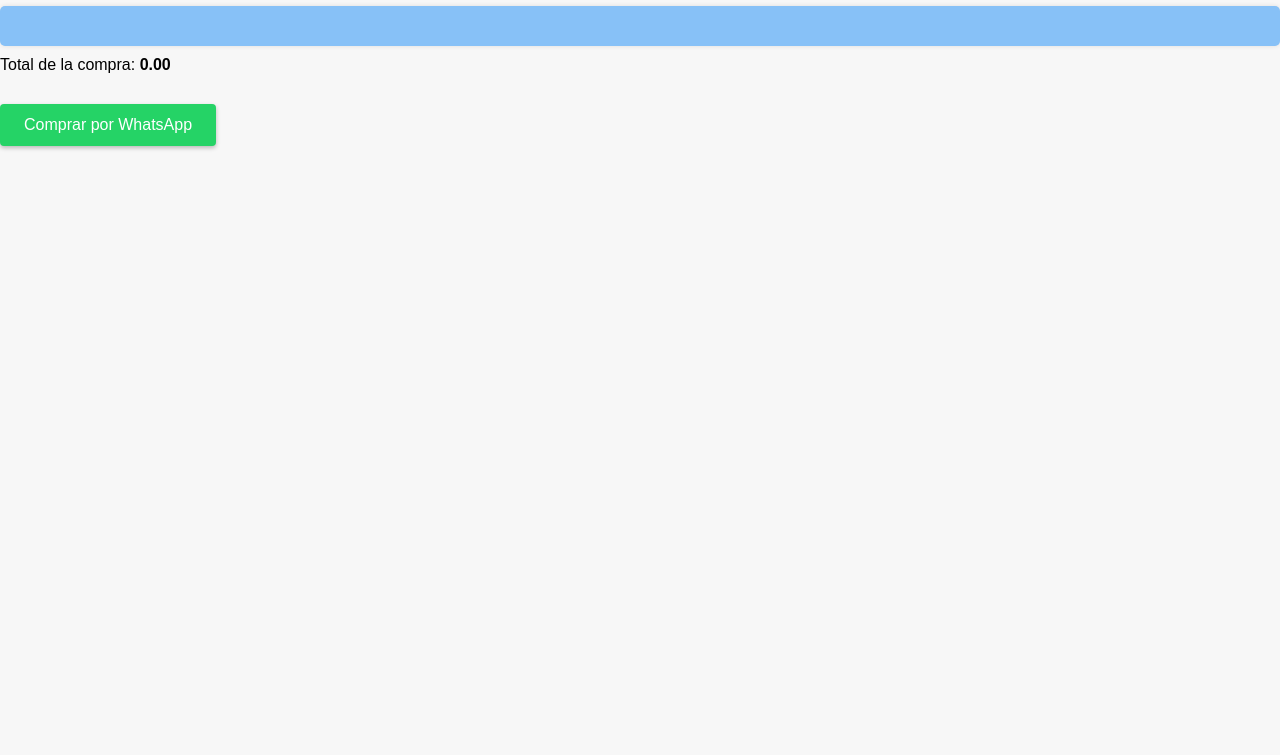
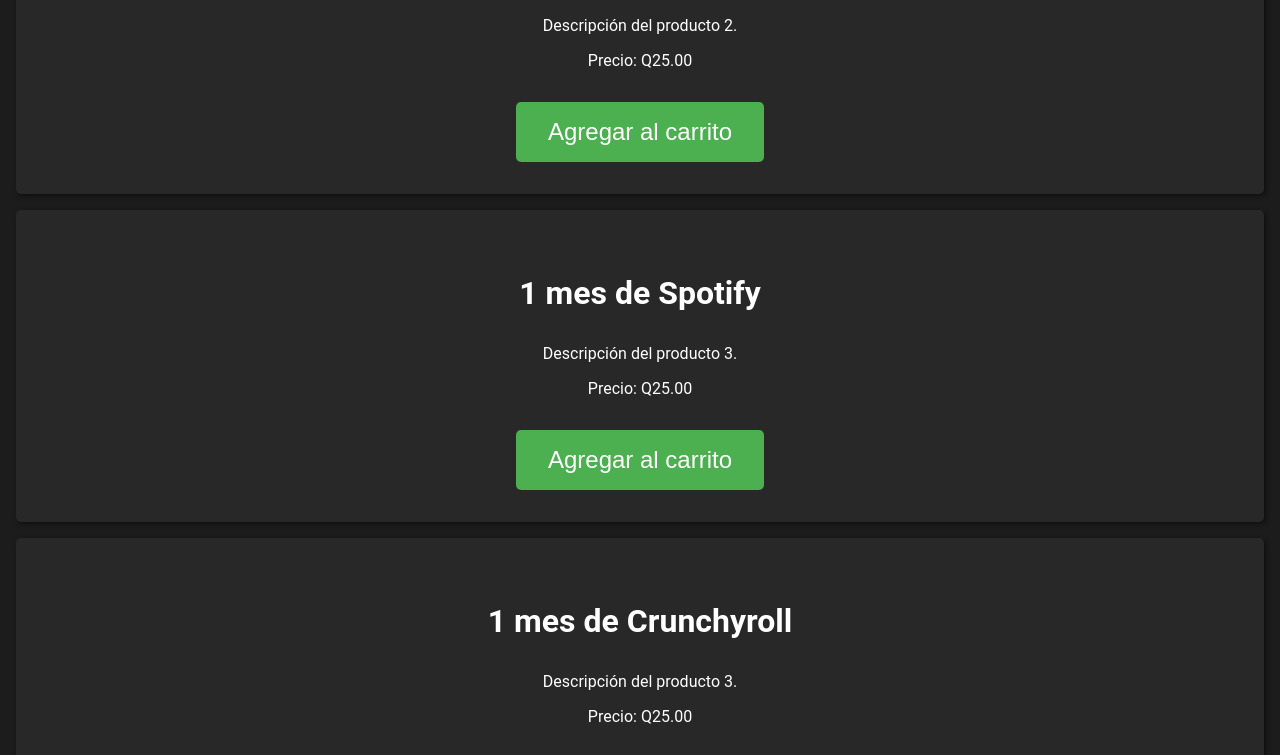
Before and after one commit to Club-Veterans/Club-Veterans.github.io, a plain HTML site: page index.html in a window 1280 px wide. Shown: the part 647-1402 px from the top of the page. Before the commit the page ends 813 px from the top, so only its background shows below. Drawn offline with Linux system fonts and the light colour scheme.

Commit message:
Update styles.css

```diff
--- a/styles.css
+++ b/styles.css
@@ -1,107 +1,118 @@
-/* Estilos generales */
+
+/* Estilo de la página */
+
 body {
-  font-family: Arial, sans-serif;
+  background-color: #1c1c1c;
+  color: #ffffff;
+  font-family: 'Roboto', sans-serif;
   margin: 0;
-  padding: 0;
-  background-color: #f7f7f7;
 }
 
-.container {
-  max-width: 800px;
-  margin: 0 auto;
-  padding: 20px;
+/* Estilo de los encabezados */
+
+h1, h2, h3 {
+  color: #ffffff;
+  text-align: center;
 }
 
 h1 {
-  text-align: center;
-  margin-top: 40px;
+  font-size: 3rem;
+  margin-top: 2rem;
 }
 
 h2 {
-  margin-top: 30px;
-}
-
-ul {
-  list-style: none;
-  padding: 0;
-  margin: 0;
-  display: flex; /* Cambia la presentación de la lista de productos a una disposición flexible */
-  flex-wrap: wrap; /* Permite que los productos se ajusten automáticamente al ancho de la pantalla */
-  justify-content: flex-start; /* Alinea los productos a la izquierda */
-}
-
-/* Estilos para los productos */
-li {
-  background-color: #fff;
-  padding: 20px;
-  margin-bottom: 20px;
-  box-shadow: 0 0 5px rgba(0, 0, 0, 0.1);
-  border-radius: 5px;
-  width: 250px; /* Establece el ancho del marco del producto */
-  height: 150px; /* Establece la altura del marco del producto */
-  display: inline-block; /* Hace que los productos se muestren en línea */
-  margin-right: 20px; /* Espacio entre los productos */
-  vertical-align: top; /* Alinea los productos en la parte superior */
-}
-
-li:hover {
-  transform: translateY(-5px);
-  box-shadow: 0 5px 10px rgba(0, 0, 0, 0.2);
+  font-size: 2.5rem;
+  margin-top: 2rem;
 }
 
 h3 {
-  margin-top: 0;
+  font-size: 2rem;
+  margin-top: 2rem;
 }
 
-p {
-  margin: 10px 0;
+/* Estilo de los productos */
+
+ul {
+  list-style-type: none;
+  padding: 0;
+  margin: 0;
+}
+
+li {
+  background-color: #282828;
+  border-radius: 5px;
+  box-shadow: 2px 2px 5px rgba(0, 0, 0, 0.5);
+  margin: 1rem;
+  padding: 2rem;
+  text-align: center;
 }
 
 .boton-producto {
-  display: block;
-  background-color: #4CAF50;
-  color: #fff;
+  background-color: #4caf50;
   border: none;
-  padding: 10px;
-  margin-top: 10
+  border-radius: 5px;
+  color: #ffffff;
+  cursor: pointer;
+  font-size: 1.5rem;
+  margin-top: 1rem;
+  padding: 1rem 2rem;
+  transition: background-color 0.3s ease;
 }
 
 .boton-producto:hover {
-  background-color: #3e8e41;
+  background-color: #388e3c;
 }
 
-/* Estilos para el carrito */
+/* Estilo del carrito de compras */
+
 #carrito {
-  background-color: #87c1f7;
-  padding: 20px;
-  margin-top: 20px;
-  box-shadow: 0 0 5px rgba(0, 0, 0, 0.1);
-  border-radius: 5px;
+  margin-top: 2rem;
 }
 
 #carrito li {
-  margin-bottom: 10px;
+  background-color: #1f1f1f;
+  border-radius: 5px;
+  box-shadow: 2px 2px 5px rgba(0, 0, 0, 0.5);
+  margin: 1rem;
+  padding: 2rem;
+  text-align: center;
+}
+
+#carrito li span {
+  color: #4caf50;
   font-weight: bold;
 }
 
 #total {
+  color: #4caf50;
+  font-size: 1.5rem;
   font-weight: bold;
 }
-#btn-comprar {
-  background-color: #25d366;
+
+/* Estilo del botón de comprar */
+
+.btn-comprar {
+  display: block;
+  margin: 0 auto;
+  background-color: #03a9f4;
   border: none;
-  color: white;
-  padding: 12px 24px;
-  text-align: center;
-  text-decoration: none;
-  display: inline-block;
-  font-size: 16px;
-  margin: 20px 0;
-  border-radius: 4px;
+  border-radius: 5px;
+  color: #ffffff;
   cursor: pointer;
-  box-shadow: 0px 2px 4px rgba(0, 0, 0, 0.25);
+  font-size: 2rem;
+  margin-top: 2rem;
+  padding: 1.5rem 2.5rem;
+  text-shadow: 2px 2px 5px rgba(0, 0, 0, 0.5);
+  transition: background-color 0.3s ease;
 }
 
-#btn-comprar:hover {
-  background-color: #128c7e;
+.btn-comprar:hover {
+  background-color: #0288d1;
 }
+
+.cantidad {
+  display: inline-block;
+  margin: 0 0.5rem;
+  font-weight: bold;
+  color: #888;
+}
```
